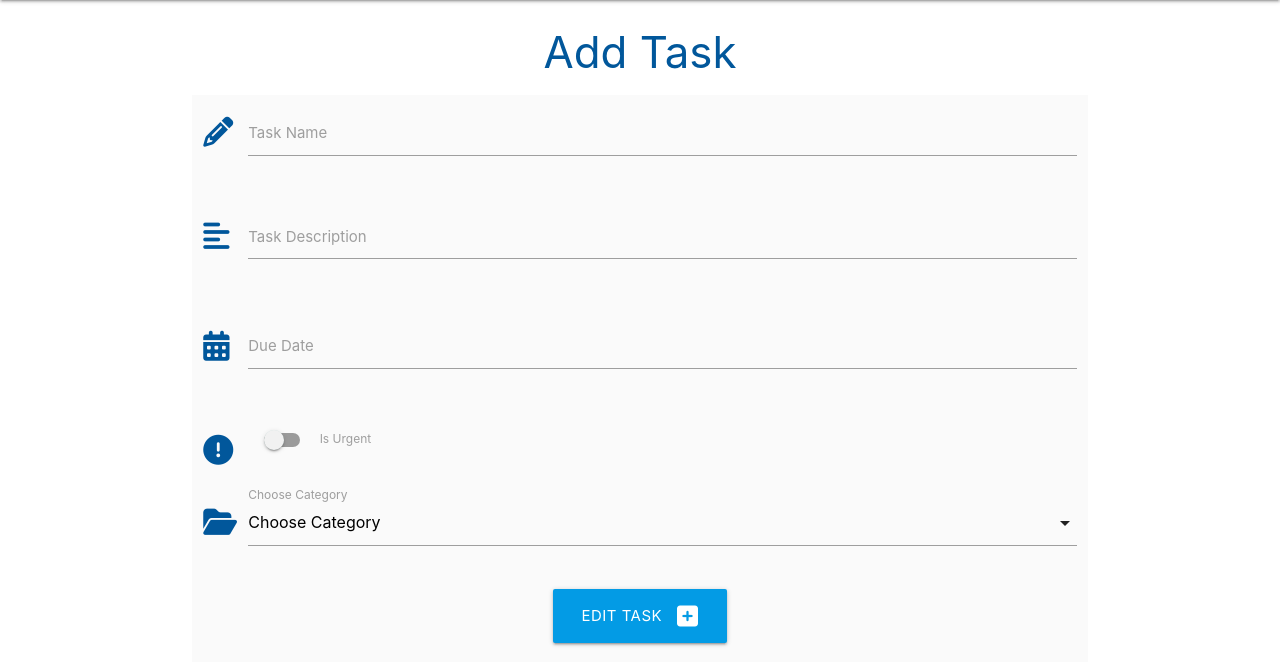
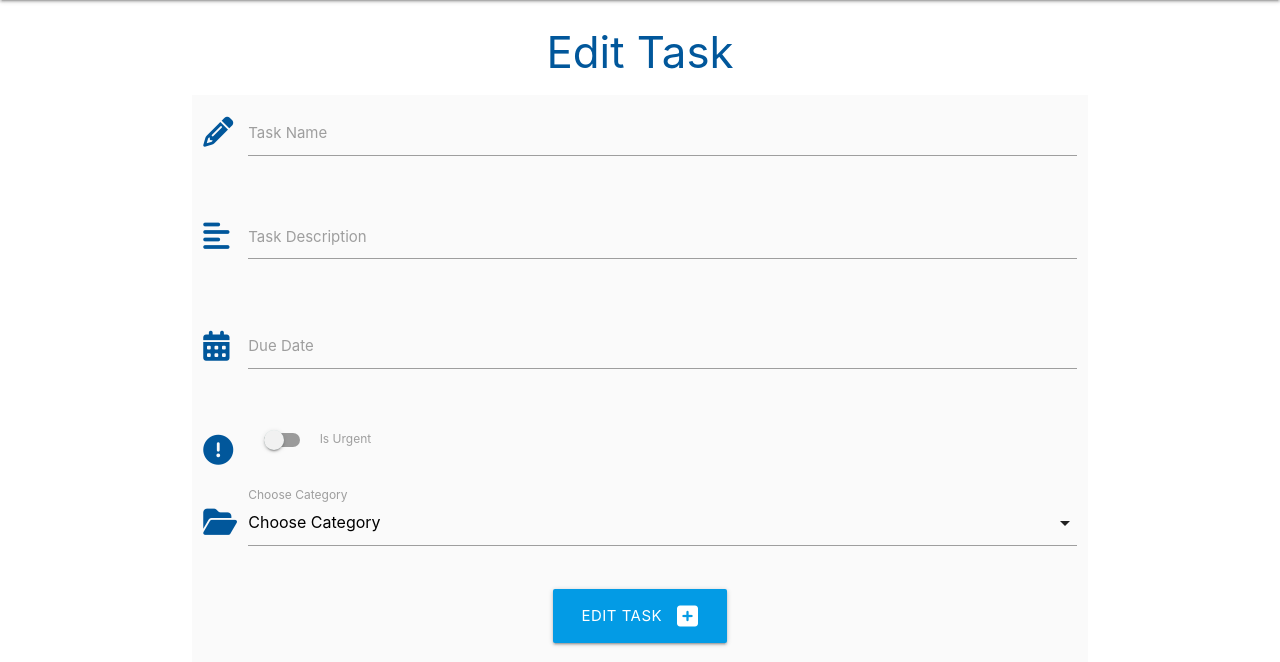
Before and after one commit to DesislavaNaydenova/DBMS_Rpoject, a Flask app: template taskmanager/templates/edit_task.html in a window 1280 px wide. Shown: the part 64-726 px from the top of the page. Run offline with Flask 2, Linux system fonts and the light colour scheme; the template is opened without the code that fills it, so the values that code supplies are empty.

Commit message:
Debug the editing task function

```diff
--- a/taskmanager/templates/edit_task.html
+++ b/taskmanager/templates/edit_task.html
@@ -1,7 +1,7 @@
 {% extends "base.html"%}
 {% block content %}
 
-<h3 class="light-blue-text text-darken-4 center-align">Add Task</h3>
+<h3 class="light-blue-text text-darken-4 center-align">Edit Task</h3>
 
 <div class="row card-panek grey lighten-5">
     <form class="col s12" method="POST" action="{{ url_for('edit_task', task_id=task.id)}}">
```
Also changed, not shown: taskmanager/routes.py (+6 -6 lines).
